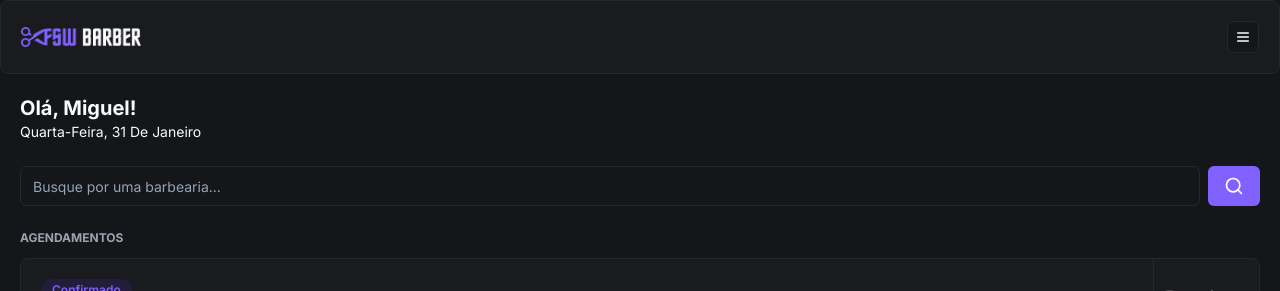
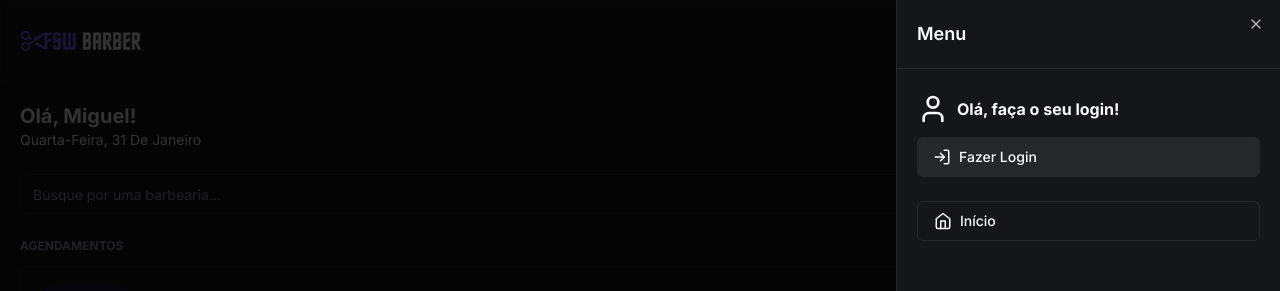
Before and after one commit to rogervalentim/barbershop, a Next.js app: page / in a window 1280 px wide. Both pictures are taken after a click on the button 1243 px from the left and 37 px from the top of the page. Shown: the top 291 px of the page. Built offline with nearby package versions, Linux system fonts and the light colour scheme; no server answers; the database is empty.

Commit message:
feat: add sign in and sign out

```diff
--- a/app/_components/Header.tsx
+++ b/app/_components/Header.tsx
@@ -1,17 +1,83 @@
+"use client"
+
 import Image from "next/image";
 import { Card, CardContent } from "./ui/card";
 import { Button } from "./ui/button";
-import { MenuIcon } from "lucide-react";
+import { MenuIcon, LogOutIcon, UserIcon, LogInIcon, HomeIcon, CalendarIcon } from "lucide-react";
+import { Sheet, SheetTrigger, SheetContent, SheetHeader, SheetTitle } from "./ui/sheet";
+import { Avatar, AvatarImage } from "./ui/avatar";
+import { useSession, signIn, signOut } from "next-auth/react";
+import Link  from "next/link"
 
 const Header = () => {
+    const { data, status } = useSession();
+
+    const handleLogoutClick = () => signOut();
+
+    const handleLoginClick = () => signIn("google");
+
     return (
         <Card>
             <CardContent className="p-5 flex justify-between flex-row items-center">
             <Image src="/logo.png" alt="FSW Barber" height={18}  width={120}/>
-            <Button variant="outline" size="icon" className="h-8 w-8">
+            <Sheet>
+            <SheetTrigger asChild>
+            <Button variant="outline" size="icon">
                 <MenuIcon size={16}/>
             </Button>
+            </SheetTrigger>
+            <SheetContent className="p-0">
 
+                <SheetHeader className="text-left border-b border-solid border-secondary p-5 ">
+                    <SheetTitle>Menu</SheetTitle>
+                </SheetHeader>
+
+                {data?.user ? (
+                    <div className="flex justify-between px-5 py-6 items-center">
+                    <div className="flex items-center gap-3">
+                        <Avatar>
+                        <AvatarImage src={data.user?.image ?? ""} />
+                        </Avatar>
+
+                        <h2 className="font-bold">{data.user.name}</h2>
+                    </div>
+
+                    <Button variant="secondary" size="icon" onClick={handleLogoutClick}>
+                        <LogOutIcon />
+                    </Button>
+                    </div>
+                ) : (
+                    <div className="flex flex-col px-5 py-6 gap-3">
+                        <div className="flex items-center gap-2">
+                            <UserIcon size={32} />
+                            <h2 className="font-bold">Olá, faça o seu login!</h2>
+                        </div>
+                    <Button variant="secondary" className="w-full justify-start" onClick={handleLoginClick}>
+                        <LogInIcon className="mr-2" size={18} />
+                        Fazer Login
+                    </Button>
+                    </div>
+                )}
+
+                <div className="flex flex-col gap-3 px-5">
+                    <Button variant="outline" className="justify-start" asChild>
+                        <Link href="/">
+                         <HomeIcon size={18} className="mr-2" />
+                        Início
+                        </Link>
+                    </Button>
+
+                    {data?.user && (
+                          <Button variant="outline" className="justify-start" asChild>
+                        <Link href="/bookings">
+                          <CalendarIcon size={18} className="mr-2" />
+                          Agendamentos
+                        </Link>
+                      </Button>
+                    )}
+                </div>
+            </SheetContent>
+            </Sheet>
 
             </CardContent>
         </Card>
--- /dev/null
+++ b/app/_components/ui/sheet.tsx
@@ -0,0 +1,140 @@
+"use client"
+
+import * as React from "react"
+import * as SheetPrimitive from "@radix-ui/react-dialog"
+import { cva, type VariantProps } from "class-variance-authority"
+import { X } from "lucide-react"
+
+import { cn } from "@/app/_lib/utils"
+
+const Sheet = SheetPrimitive.Root
+
+const SheetTrigger = SheetPrimitive.Trigger
+
+const SheetClose = SheetPrimitive.Close
+
+const SheetPortal = SheetPrimitive.Portal
+
+const SheetOverlay = React.forwardRef<
+  React.ElementRef<typeof SheetPrimitive.Overlay>,
+  React.ComponentPropsWithoutRef<typeof SheetPrimitive.Overlay>
+>(({ className, ...props }, ref) => (
+  <SheetPrimitive.Overlay
+    className={cn(
+      "fixed inset-0 z-50 bg-black/80  data-[state=open]:animate-in data-[state=closed]:animate-out data-[state=closed]:fade-out-0 data-[state=open]:fade-in-0",
+      className
+    )}
+    {...props}
+    ref={ref}
+  />
+))
+SheetOverlay.displayName = SheetPrimitive.Overlay.displayName
+
+const sheetVariants = cva(
+  "fixed z-50 gap-4 bg-background p-6 shadow-lg transition ease-in-out data-[state=open]:animate-in data-[state=closed]:animate-out data-[state=closed]:duration-300 data-[state=open]:duration-500",
+  {
+    variants: {
+      side: {
+        top: "inset-x-0 top-0 border-b data-[state=closed]:slide-out-to-top data-[state=open]:slide-in-from-top",
+        bottom:
+          "inset-x-0 bottom-0 border-t data-[state=closed]:slide-out-to-bottom data-[state=open]:slide-in-from-bottom",
+        left: "inset-y-0 left-0 h-full w-3/4 border-r data-[state=closed]:slide-out-to-left data-[state=open]:slide-in-from-left sm:max-w-sm",
+        right:
+          "inset-y-0 right-0 h-full w-3/4  border-l data-[state=closed]:slide-out-to-right data-[state=open]:slide-in-from-right sm:max-w-sm",
+      },
+    },
+    defaultVariants: {
+      side: "right",
+    },
+  }
+)
+
+interface SheetContentProps
+  extends React.ComponentPropsWithoutRef<typeof SheetPrimitive.Content>,
+    VariantProps<typeof sheetVariants> {}
+
+const SheetContent = React.forwardRef<
+  React.ElementRef<typeof SheetPrimitive.Content>,
+  SheetContentProps
+>(({ side = "right", className, children, ...props }, ref) => (
+  <SheetPortal>
+    <SheetOverlay />
+    <SheetPrimitive.Content
+      ref={ref}
+      className={cn(sheetVariants({ side }), className)}
+      {...props}
+    >
+      {children}
+      <SheetPrimitive.Close className="absolute right-4 top-4 rounded-sm opacity-70 ring-offset-background transition-opacity hover:opacity-100 focus:outline-none focus:ring-2 focus:ring-ring focus:ring-offset-2 disabled:pointer-events-none data-[state=open]:bg-secondary">
+        <X className="h-4 w-4" />
+        <span className="sr-only">Close</span>
+      </SheetPrimitive.Close>
+    </SheetPrimitive.Content>
+  </SheetPortal>
+))
+SheetContent.displayName = SheetPrimitive.Content.displayName
+
+const SheetHeader = ({
+  className,
+  ...props
+}: React.HTMLAttributes<HTMLDivElement>) => (
+  <div
+    className={cn(
+      "flex flex-col space-y-2 text-center sm:text-left",
+      className
+    )}
+    {...props}
+  />
+)
+SheetHeader.displayName = "SheetHeader"
+
+const SheetFooter = ({
+  className,
+  ...props
+}: React.HTMLAttributes<HTMLDivElement>) => (
+  <div
+    className={cn(
+      "flex flex-col-reverse sm:flex-row sm:justify-end sm:space-x-2",
+      className
+    )}
+    {...props}
+  />
+)
+SheetFooter.displayName = "SheetFooter"
+
+const SheetTitle = React.forwardRef<
+  React.ElementRef<typeof SheetPrimitive.Title>,
+  React.ComponentPropsWithoutRef<typeof SheetPrimitive.Title>
+>(({ className, ...props }, ref) => (
+  <SheetPrimitive.Title
+    ref={ref}
+    className={cn("text-lg font-semibold text-foreground", className)}
+    {...props}
+  />
+))
+SheetTitle.displayName = SheetPrimitive.Title.displayName
+
+const SheetDescription = React.forwardRef<
+  React.ElementRef<typeof SheetPrimitive.Description>,
+  React.ComponentPropsWithoutRef<typeof SheetPrimitive.Description>
+>(({ className, ...props }, ref) => (
+  <SheetPrimitive.Description
+    ref={ref}
+    className={cn("text-sm text-muted-foreground", className)}
+    {...props}
+  />
+))
+SheetDescription.displayName = SheetPrimitive.Description.displayName
+
+export {
+  Sheet,
+  SheetPortal,
+  SheetOverlay,
+  SheetTrigger,
+  SheetClose,
+  SheetContent,
+  SheetHeader,
+  SheetFooter,
+  SheetTitle,
+  SheetDescription,
+}
--- a/package.json
+++ b/package.json
@@ -15,6 +15,7 @@
     "@auth/prisma-adapter": "^1.2.0",
     "@prisma/client": "^5.9.0",
     "@radix-ui/react-avatar": "^1.0.4",
+    "@radix-ui/react-dialog": "^1.0.5",
     "@radix-ui/react-slot": "^1.0.2",
     "class-variance-authority": "^0.7.0",
     "clsx": "^2.1.0",
```
Also changed, not shown: 1 other file (tests, documents, lock files or other folders).
